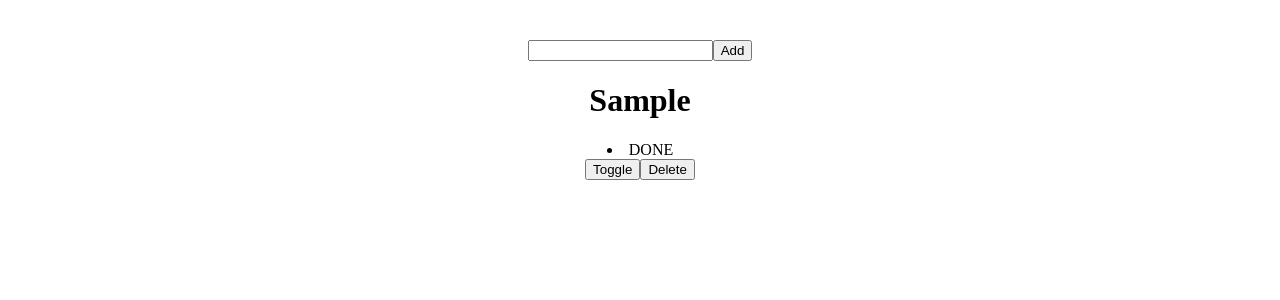
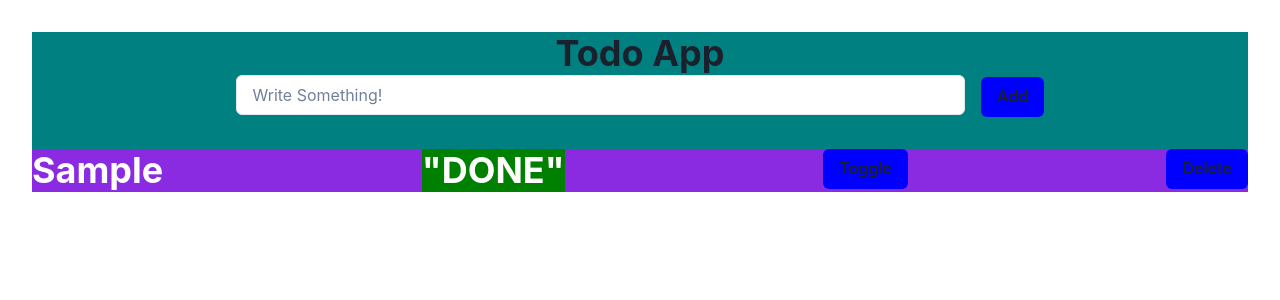
Before and after one commit to vkrajput26/Todo-List, a React (Vite) app in the folder vite-project/: page / in a window 1280 px wide. Both pictures are taken after typing "Sample" into the empty fields and a click on the button "Add". Shown: the top 300 px of the page. Built offline with nearby package versions, Linux system fonts and the light colour scheme.

Commit message:
adding chakra-ui

```diff
--- a/vite-project/package.json
+++ b/vite-project/package.json
@@ -9,6 +9,10 @@
     "preview": "vite preview"
   },
   "dependencies": {
+    "@chakra-ui/react": "^2.2.4",
+    "@emotion/react": "^11.10.0",
+    "@emotion/styled": "^11.10.0",
+    "framer-motion": "^6.5.1",
     "react": "^18.2.0",
     "react-dom": "^18.2.0"
   },
--- a/vite-project/src/App.jsx
+++ b/vite-project/src/App.jsx
@@ -2,12 +2,18 @@ import { useState } from 'react'
 import reactLogo from './assets/react.svg'
 import './App.css'
 import Todo from "./Components/Todo"
+import { ChakraProvider } from '@chakra-ui/react'
+
 function App() {
   const [count, setCount] = useState(0)
 
   return (
     <div className="App">
+      <ChakraProvider>
+
+
       <Todo/>
+      </ChakraProvider>
     </div>
   )
 }
--- a/vite-project/src/Components/Todo.jsx
+++ b/vite-project/src/Components/Todo.jsx
@@ -1,5 +1,6 @@
 import { useState } from "react"
 import React from "react"
+import {Box,Button,Input,Heading} from "@chakra-ui/react"
 
 import TodoDelete from "./TodoDelete"
 
@@ -39,18 +40,22 @@ export default function Todo(){
 
 
     return(
-        <div>
-            <input type={text} value={text} onChange={handleInput} />
-        <button onClick={handleAdd}>Add</button>
+        <Box bg="teal">
+            <Heading>Todo App</Heading>
+            <Input w="60%" bg="white"  placeholder="Write Something!" type={text} value={text} onChange={handleInput} />
+        <Button ml="1rem"  bg="blue"  onClick={handleAdd}>Add</Button>
         {
-            data.map((el)=><div key={el.id}>
-                <h1>{el.title}</h1>
-                <li>{el.status ? "DONE" : "NOT DONE"}</li>
-                <button onClick={()=>handleToggle(el.id)}>Toggle</button>
-                <button onClick={()=>handleDelete(el.id)}>Delete</button>
+            data.map((el)=>
+            <Box key={el.id} bg="blueviolet" color="white"
+            display="flex" justifyContent="space-between" mt="2rem">
+                <Heading>{el.title}</Heading>
+                <Heading >{el.status ? ( <Heading  bg="green"> "DONE"</Heading>) :
+                "NOT DONE"}</Heading>
+                <Button bg="blue"  onClick={()=>handleToggle(el.id)}>Toggle</Button>
+                <Button bg="blue" onClick={()=>handleDelete(el.id)}>Delete</Button>
 
-            </div>)
+            </Box>)
         }
-        </div>
+        </Box>
     )
 }
```
Also changed, not shown: 1 other file (tests, documents, lock files or other folders).
